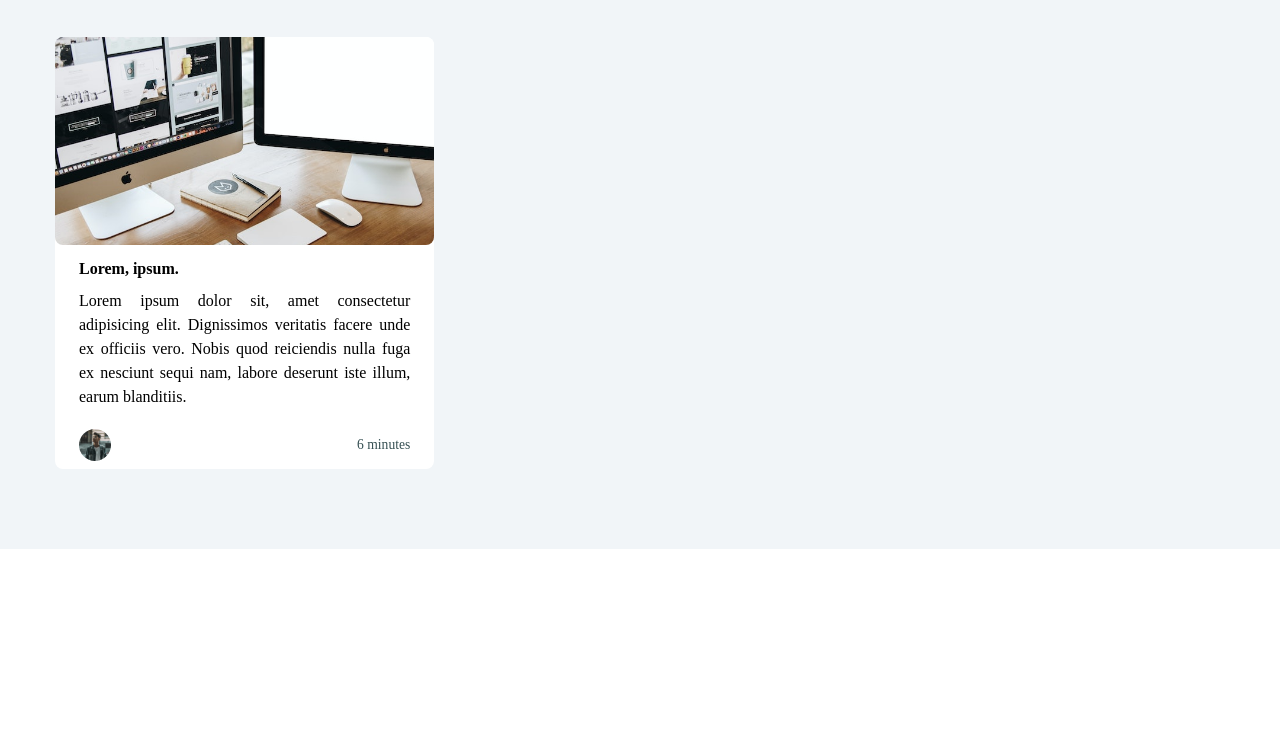
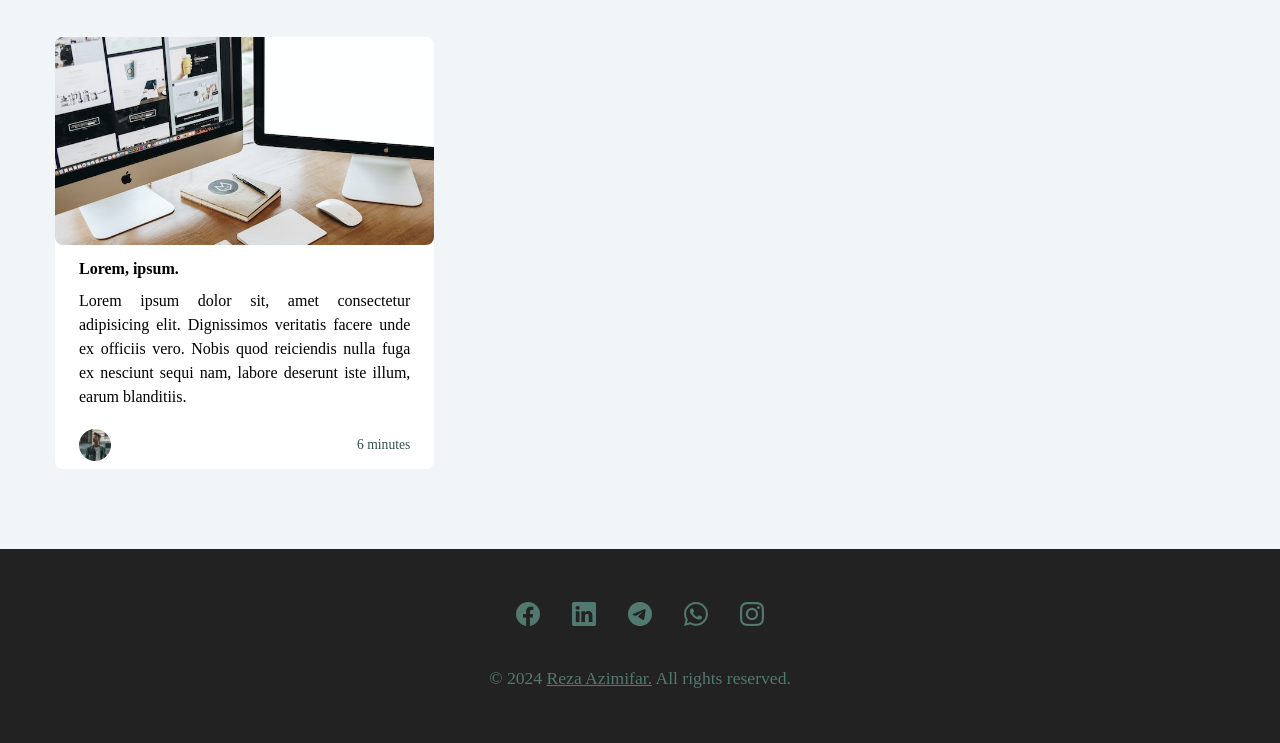
Before and after one commit to reza-azimifar/personal-portfolio, a website: page index.html in a window 1280 px wide. Shown: the part 6692-7435 px from the top of the page. Before the commit the page ends 7241 px from the top, so only its background shows below. Drawn offline with Linux system fonts and the light colour scheme; files whose address does not match are found by name; a web font is replaced by a local one.

Commit message:
footer creation and styling

```diff
--- a/index.html
+++ b/index.html
@@ -429,6 +429,43 @@
             </div>
         </section>
 
+        <footer class="footer">
+            <ul class="social-icons">
+                <li>
+                    <a href="#">
+                        <i class="bi bi-facebook"></i>
+                    </a>
+                </li>
+                <li>
+                    <a href="#">
+                        <i class="bi bi-linkedin"></i>
+                    </a>
+                </li>
+                <li>
+                    <a href="#">
+                        <i class="bi bi-telegram"></i>
+                    </a>
+                </li>
+                <li>
+                    <a href="#">
+                        <i class="bi bi-whatsapp"></i>
+                    </a>
+                </li>
+                <li>
+                    <a href="#">
+                        <i class="bi bi-instagram"></i>
+                    </a>
+                </li>
+            </ul>
+
+            <p>
+                &copy;
+                <span id="date"></span>
+                <a href="https://github.com/reza-azimifar" target="_blank">Reza Azimifar.</a>
+                All rights reserved.
+            </p>
+        </footer>
+
         <script src="./src/js/app.js"></script>
     </body>
 </html>
--- a/src/js/app.js
+++ b/src/js/app.js
@@ -16,3 +16,6 @@ navBtn.addEventListener("click", () => {
 closeBtn.addEventListener("click", () => {
     sidebar.classList.remove("show-sidebar");
 });
+
+const date = document.querySelector("#date");
+date.innerHTML = new Date().getFullYear();
--- /dev/null
+++ b/src/scss/_footer.scss
@@ -0,0 +1,32 @@
+.footer {
+    padding-bottom: 2rem;
+    background: #222;
+    display: grid;
+    place-items: center;
+
+    .social-icons {
+        margin-bottom: 2rem;
+
+        a {
+            color: $clr-primary-3;
+
+            &:hover {
+                color: $clr-primary-5;
+            }
+        }
+    }
+
+    p {
+        font-size: 1.1rem;
+        color: $clr-primary-3;
+
+        a {
+            color: $clr-primary-3;
+            text-decoration: underline;
+
+            &:hover {
+                color: $clr-primary-5;
+            }
+        }
+    }
+}
--- a/src/scss/styles.scss
+++ b/src/scss/styles.scss
@@ -12,4 +12,5 @@
 @import "skills";
 @import "timeline";
 @import "blog";
+@import "footer";
 @import "mediaqueries";
```
Also changed, not shown: src/css/styles.css, 1 other file.
